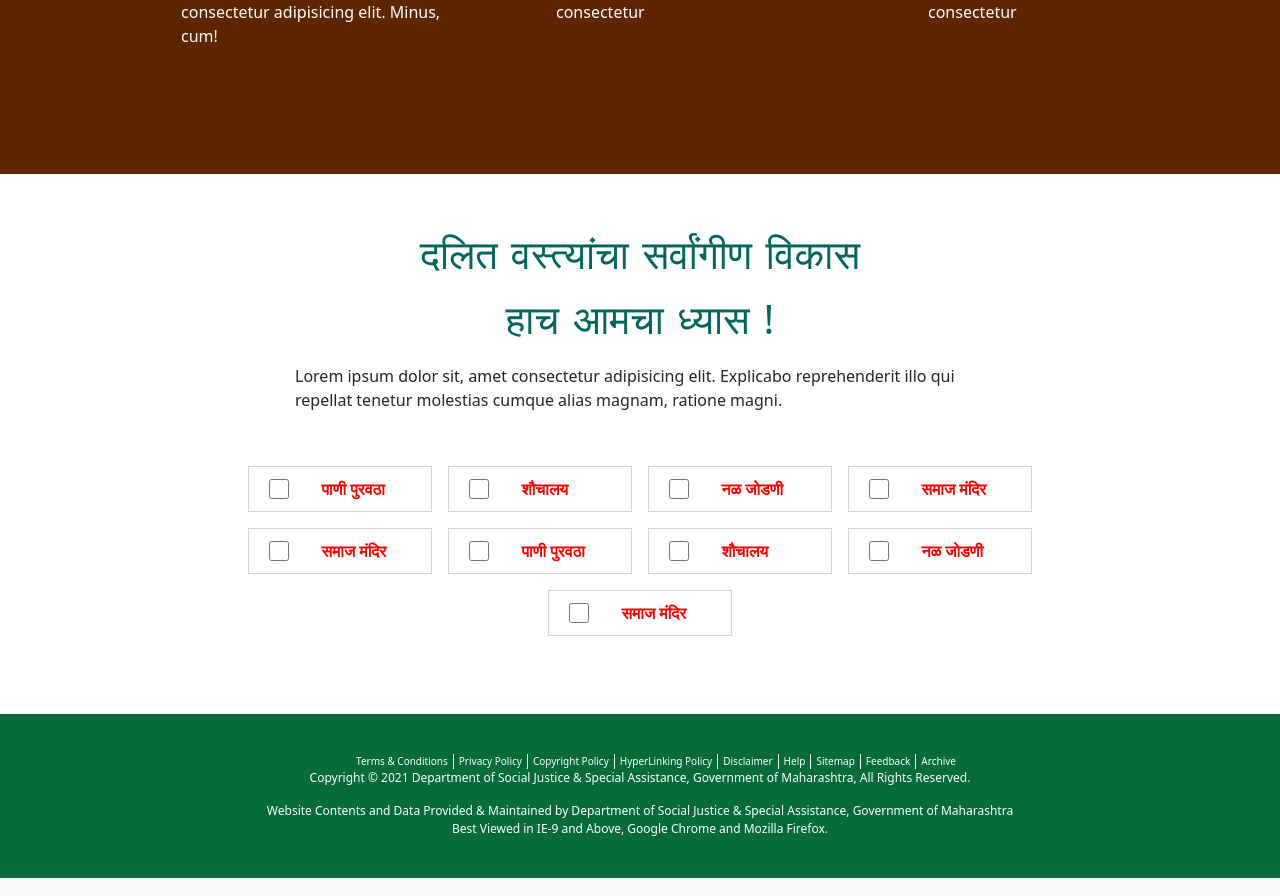
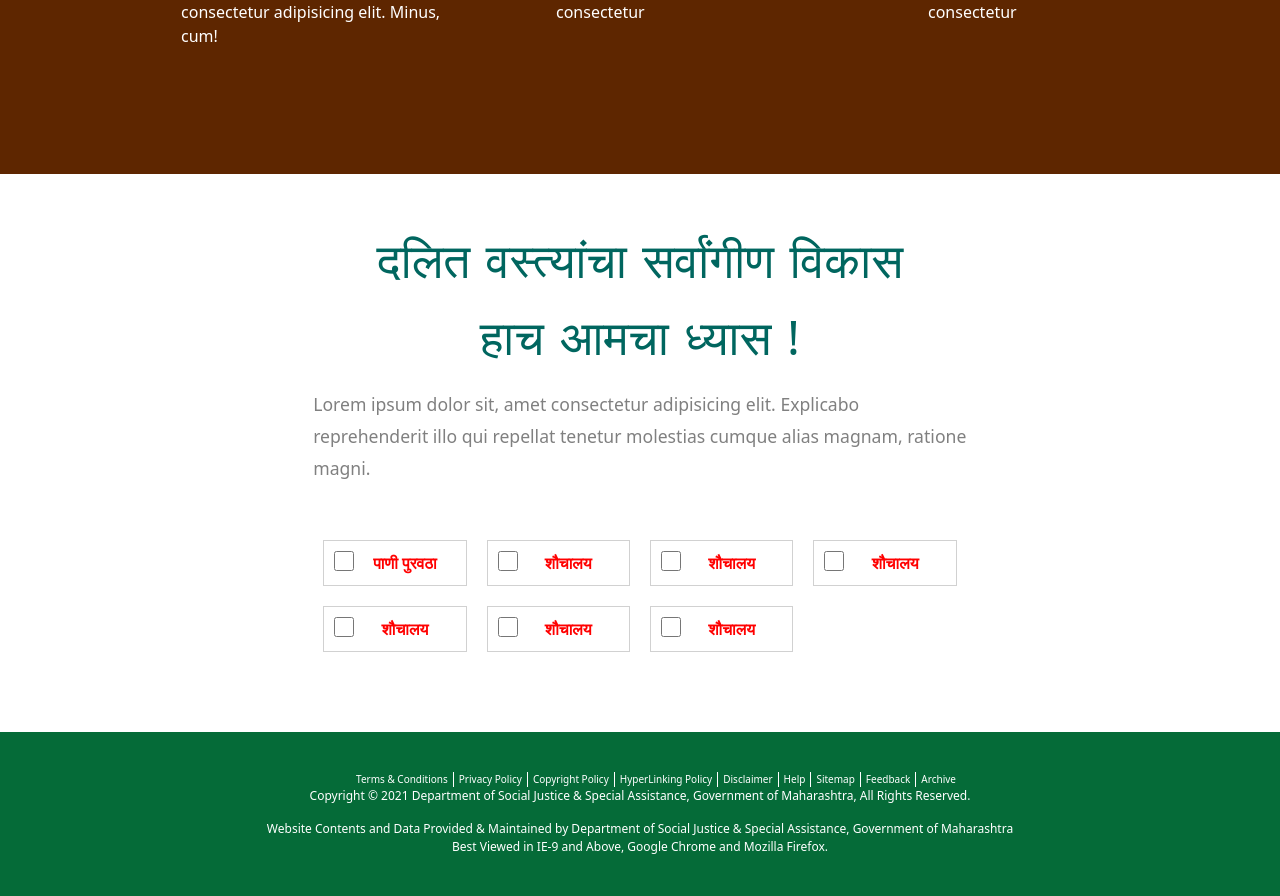
Before and after one commit to AyushShende0311/Dalit-Schemes-Website, a PHP site: page /home.html in a window 1280 px wide. Shown: the part 1081-1977 px from the top of the page. Run offline with PHP 8.4, Linux system fonts and the light colour scheme; some libraries are stand-ins or nearby versions.

Commit message:
fixed in main.css lower-checkboxes

```diff
--- a/FullStackProject/scripts/home.js
+++ b/FullStackProject/scripts/home.js
@@ -1,5 +1,5 @@
 (()=>{
-    var list = ["पाणी पुरवठा","शौचालय","नळ जोडणी","समाज मंदिर","समाज मंदिर","पाणी पुरवठा","शौचालय","नळ जोडणी","समाज मंदिर"]
+    var list = ["पाणी पुरवठा","शौचालय","शौचालय","शौचालय","शौचालय","शौचालय","शौचालय"]
     var form = document.createElement("form")
     form.setAttribute("class","main-lower-form")
     var ul = document.createElement("ul")
@@ -20,22 +20,27 @@
 function createLi(ul,id,txt){
     var li = document.createElement("li")
     li.setAttribute("class","main-lower-checkbox")
-    createInput(li,id)
-    createLabel(li,id,txt)
+    createLiInnerContainer(li,id,txt)
     ul.appendChild(li)
 }
+function createLiInnerContainer(li,id,txt){
+    var div=document.createElement('div')
+    createInput(div,id)
+    createLabel(div,id,txt)
+    li.appendChild(div)
+}
 
-function createInput(li,id){
+function createInput(parentDiv,id){
     var input = document.createElement("input")
     input.setAttribute("type","checkbox")
     input.setAttribute("id",id)
-    li.appendChild(input)
+    parentDiv.appendChild(input)
 }
 
-function createLabel(li,id,txt){
+function createLabel(parentDiv,id,txt){
     var label = document.createElement("label")
     label.setAttribute("for",id)
     var txt = document.createTextNode(txt)
     label.appendChild(txt)
-    li.appendChild(label)
+    parentDiv.appendChild(label)
 }
--- a/FullStackProject/stylesheets/main.css
+++ b/FullStackProject/stylesheets/main.css
@@ -1,5 +1,5 @@
 #main-lower{
-    padding: 50px;
+    padding: 50px 19%;
 }
 
 
@@ -21,49 +21,50 @@
 }
 .main-lower-title > p{
     margin: 0px;
-    font-size: 2.5rem;
+    font-size: 3rem;
     font-weight: 500;
     word-spacing: 0.2rem;
     padding-bottom: 5px;
     color: #00665F;
+    white-space: nowrap;
+    text-overflow: ellipsis;
 }
 .main-lower-form{
-    display: flex;
-    align-items: center;
-    padding: 20px 120px;
+    padding: 20px 0px;
 }
 .main-lower-form > ul {
     list-style: none;
     display: flex;
     align-items: center;
-    justify-content:space-evenly;
+    justify-content:flex-start;
     flex-direction: row;
     flex-wrap: wrap;
     margin: 0px;
 }
+.main-lower-form > ul > li > div{
+    display: flex;
+    flex-direction: row;
+    border: solid 1px rgba(128, 128, 128, 0.363);
+    margin: 10px;
+    padding: 10px;
+}
 .main-lower-checkbox{
-    display: flex;
-    align-items: center;
-    justify-content: flex-start;
-    flex-basis: 23%;
+    flex-basis: 25%;
+    max-width: 25%;
 
-    margin: 1%;
-    padding: 10px;
-    border: 1px rgba(128, 128, 128, 0.333)  solid;
+
 }
 
 
-.main-lower-checkbox > label{
-    margin-left: 20%;
+.main-lower-checkbox > div > label{
+    margin:0 auto;
     color: red;
     font-weight: bold;
-    white-space: nowrap;
-    text-overflow: ellipsis;
 }
-.main-lower-checkbox > input[type="checkbox"]{
+.main-lower-checkbox > div > input[type="checkbox"]{
     height: 20px;
     width: 20px;
-    margin-left: 10px;
+
     /* border:1px solid red;
     color:red;
     background-color: red; */
@@ -189,7 +190,11 @@
     display: flex;
 }
 .main-lower-title2{
-    padding: 10px 175px;
+    padding: 10px 0px;
+    font-size: 1.1rem;
+    font-weight: 400;
+    color: grey;
+    line-height: 2rem;
 }
 #book{
     margin-top:25px ;
@@ -314,15 +319,33 @@
         padding: 0;
     }
 
-    /* .main-lower-form > ul {
+    .main-lower-form > ul {
+        justify-content: center;
+    }
+    .main-lower-form > ul > li{
+        flex-basis: 100%;
+        max-width: 100%;
+        display: flex;
+        justify-content: center;
+    }
 
-    } */
-
-    .main-lower-checkbox{
+    /* .main-lower-checkbox{
         display: flex;
         align-items: center;
         justify-content: flex-start;
-        flex-basis: 450%;
+
+        flex-basis: 100%;
         border: 1px rgba(128, 128, 128, 0.333)  solid;
+    } */
+    .main-lower-checkbox > div{
+        max-width: 50%;
+        flex-basis: 100%;
     }
 }
+
+@media (max-width:1200px ){
+    .main-lower-checkbox{
+        flex-basis: 33.3%;
+        max-width: 33.3%;
+    }
+}
```
